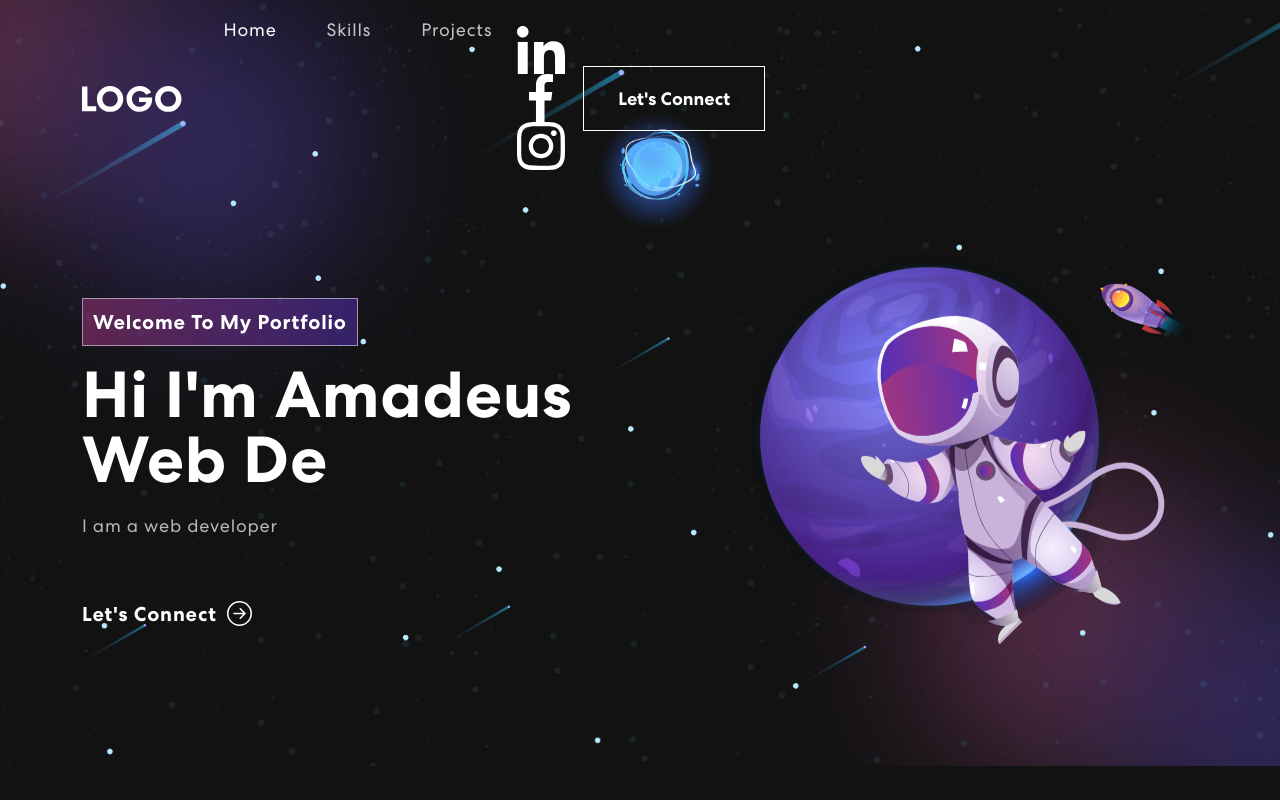
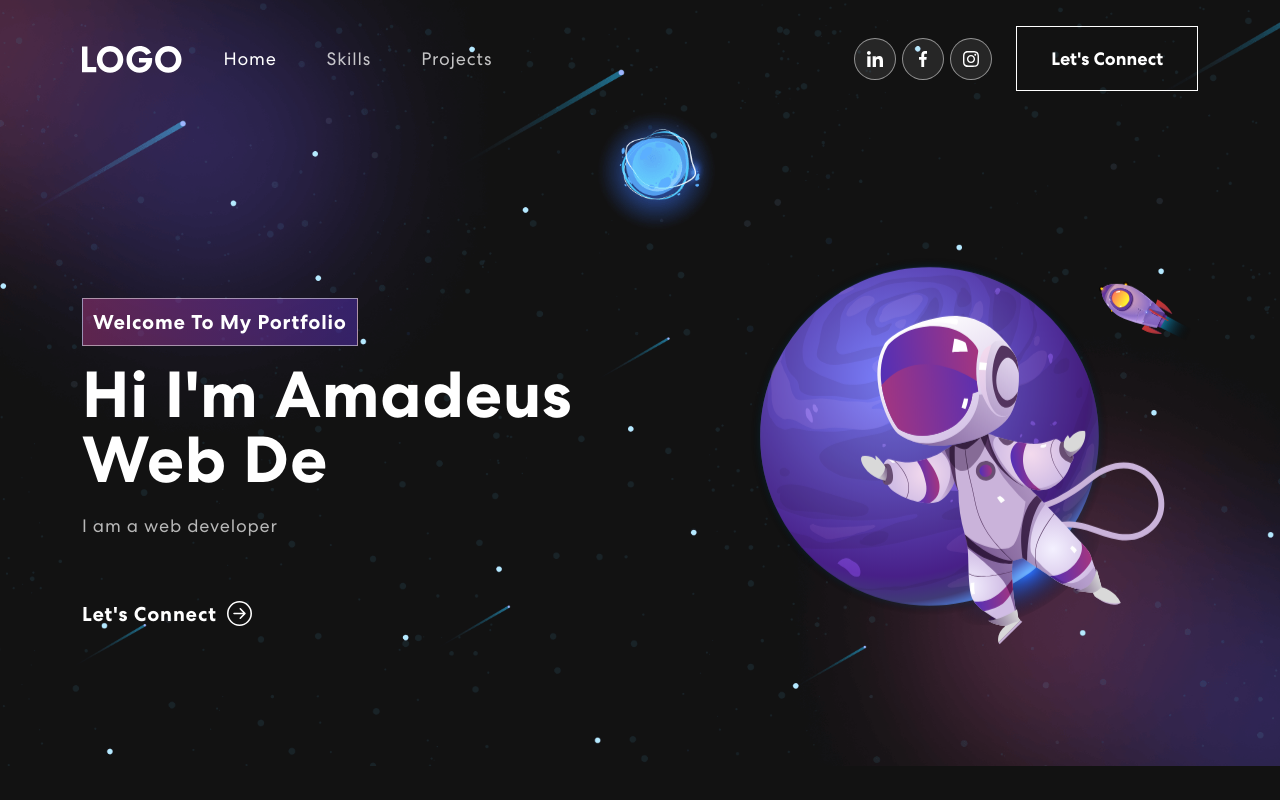
Before and after one commit to Amad-Mart/my-portfolio, a React (Create React App) app: page / in a window 1280 px wide. Built offline with nearby package versions, Linux system fonts and the light colour scheme.

Commit message:
comments

```diff
--- a/src/components/Banner.js
+++ b/src/components/Banner.js
@@ -12,7 +12,7 @@ export const Banner = () => {
   const [delta, setDelta] = useState(300 - Math.random() * 100);
   const [index, setIndex] = useState(1);
   const toRotate = [ "Web Developer", "Software Engineer", "Full-Stack Developer" ];
-  const period = 1000;
+  const period = 1000; //controls speed letters get typed
 
   useEffect(() => {
     let ticker = setInterval(() => {
--- a/src/components/NavBar.js
+++ b/src/components/NavBar.js
@@ -29,7 +29,7 @@ export const NavBar = () => {
   }
 
   return (
-    <Navbar expand="lg" className={scrolled ? "scrolled": ""}>
+    <Navbar expand="md" className={scrolled ? "scrolled": ""}>
       <Container>
         <Navbar.Brand href="#home">
           <img src={logo} alt="Logo" />
@@ -42,23 +42,18 @@ export const NavBar = () => {
             <Nav.Link href="#home" className={activeLink === 'home' ? 'active navbar-link': 'navbar-link'} onClick={() => onUpdateActiveLink('home')}>Home</Nav.Link>
             <Nav.Link href="#link" className={activeLink === 'skills' ? 'active navbar-link': 'navbar-link'} onClick={() => onUpdateActiveLink('skills')}>Skills</Nav.Link>
             <Nav.Link href="#projects" className={activeLink === 'projects' ? 'active navbar-link': 'navbar-link'} onClick={() => onUpdateActiveLink('project')}>Projects</Nav.Link>
+          </Nav>
             <span className="navbar-text">
-              <div className="social-icon0">
-                <a href="#home">
-                  <img src={navIcon1} alt="" />
-                </a>
-                <a href="#home">
-                  <img src={navIcon2} alt="" />
-                </a>
-                <a href="#home">
-                  <img src={navIcon3} alt="" />
-                </a>
+            <div className="social-icon">
+                <a href="#"><img src={navIcon1} alt="" /></a>
+                <a href="#"><img src={navIcon2} alt="" /></a>
+                <a href="#"><img src={navIcon3} alt="" /></a>
               </div>
               <button className="vvd" onClick={() => console.log("connect")}>
                 <span>Let's Connect</span>
               </button>
             </span>
-          </Nav>
+
         </Navbar.Collapse>
       </Container>
     </Navbar>
```
